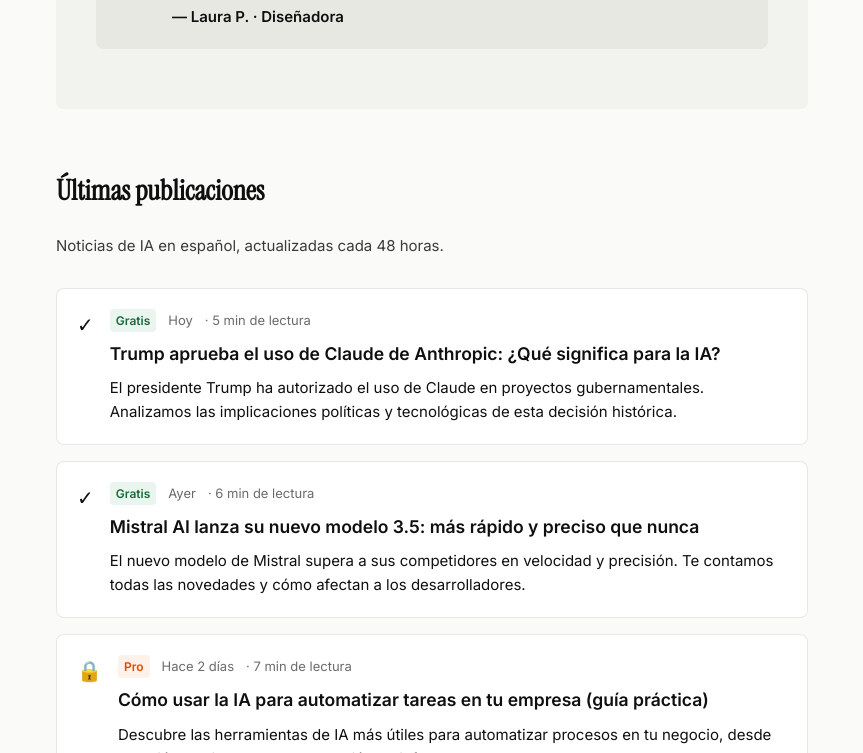
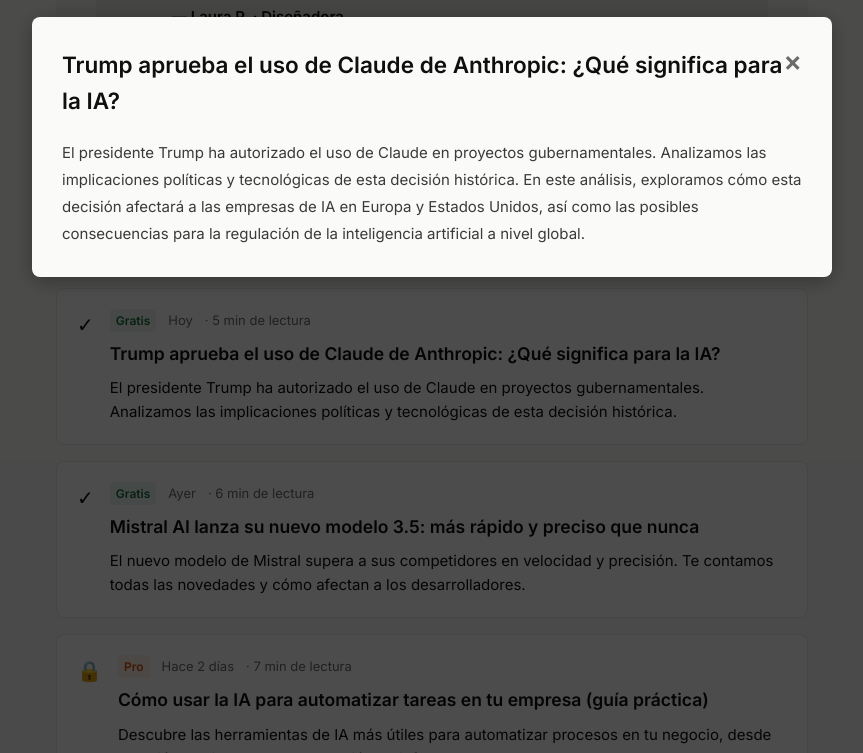
Before and after one commit to reivax2/intelibrief-frontend, a plain HTML site: page index.html in a window 1280 px wide. Both pictures are taken after a click on the element 656 px from the left and 1680 px from the top of the page. Shown: the part 1327-2080 px from the top of the page, without its empty margins (208-1071 px from the left). Drawn offline with Linux system fonts and the light colour scheme; a script that the page names is missing.

Commit message:
Update index.html

```diff
--- a/index.html
+++ b/index.html
@@ -318,6 +318,49 @@
             font-weight: 600;
         }
 
+        /* Modal para el contenido completo */
+        .modal {
+            display: none;
+            position: fixed;
+            z-index: 1000;
+            left: 0;
+            top: 0;
+            width: 100%;
+            height: 100%;
+            overflow: auto;
+            background-color: rgba(0, 0, 0, 0.7);
+        }
+
+        .modal-content {
+            background-color: var(--paper);
+            margin: 5% auto;
+            padding: 30px;
+            border-radius: var(--r);
+            width: 80%;
+            max-width: 800px;
+            box-shadow: 0 4px 20px rgba(0, 0, 0, 0.3);
+            position: relative;
+        }
+
+        .close {
+            color: var(--ink3);
+            float: right;
+            font-size: 28px;
+            font-weight: bold;
+            cursor: pointer;
+            line-height: 1;
+        }
+
+        .close:hover {
+            color: var(--ink);
+        }
+
+        .modal-body {
+            margin-top: 20px;
+            line-height: 1.8;
+            color: var(--ink2);
+        }
+
         /* Sección de suscripción */
         .subscription-section {
             text-align: center;
@@ -436,6 +479,10 @@
                 width: 100% !important;
                 margin: 10px 0 !important;
             }
+            .modal-content {
+                width: 95% !important;
+                padding: 20px !important;
+            }
         }
     </style>
 </head>
@@ -445,6 +492,15 @@
         <div class="ticker-content">
             <span class="ticker-text"><span>🔥</span> ÚLTIMO: Mistral AI lanza su nuevo modelo 3.5 | <span>🔥</span> Google DeepMind anuncia avances en IA generativa | <span>🔥</span> Trump aprueba el uso de Claude de Anthropic | <span>🔥</span> Meta abre su modelo de lenguaje a investigadores</span>
             <span class="ticker-text"><span>🔥</span> ÚLTIMO: Mistral AI lanza su nuevo modelo 3.5 | <span>🔥</span> Google DeepMind anuncia avances en IA generativa | <span>🔥</span> Trump aprueba el uso de Claude de Anthropic | <span>🔥</span> Meta abre su modelo de lenguaje a investigadores</span>
+        </div>
+    </div>
+
+    <!-- Modal para mostrar el contenido de las noticias -->
+    <div id="modal-noticia" class="modal">
+        <div class="modal-content">
+            <span class="close" onclick="cerrarModal()">&times;</span>
+            <h2 id="modal-titulo"></h2>
+            <div id="modal-contenido" class="modal-body"></div>
         </div>
     </div>
 
@@ -526,7 +582,7 @@
             </div>
         </section>
 
-        <!-- Sección de últimas publicaciones con eventos onclick directos -->
+        <!-- Sección de últimas publicaciones -->
         <section class="publications-section">
             <h2>Últimas publicaciones</h2>
             <p class="intro">Noticias de IA en español, actualizadas cada 48 horas.</p>
@@ -540,7 +596,7 @@
                             <span>Hoy</span>
                             <span>· 5 min de lectura</span>
                         </div>
-                        <h3 class="noticia-titulo" onclick="window.open('https://www.xataka.com/robotica-e-ia/trump-firma-orden-ejecutiva-para-que-estados-unidos-lidere-mundo-ia', '_blank')">
+                        <h3 class="noticia-titulo" onclick="abrirModal('Trump aprueba el uso de Claude de Anthropic: ¿Qué significa para la IA?', 'El presidente Trump ha autorizado el uso de Claude en proyectos gubernamentales. Analizamos las implicaciones políticas y tecnológicas de esta decisión histórica. En este análisis, exploramos cómo esta decisión afectará a las empresas de IA en Europa y Estados Unidos, así como las posibles consecuencias para la regulación de la inteligencia artificial a nivel global.')">
                             Trump aprueba el uso de Claude de Anthropic: ¿Qué significa para la IA?
                         </h3>
                         <p>El presidente Trump ha autorizado el uso de Claude en proyectos gubernamentales. Analizamos las implicaciones políticas y tecnológicas de esta decisión histórica.</p>
@@ -556,7 +612,7 @@
                             <span>Ayer</span>
                             <span>· 6 min de lectura</span>
                         </div>
-                        <h3 class="noticia-titulo" onclick="window.open('https://www.xataka.com/robotica-e-ia/mistral-ai-lanza-nuevo-modelo-3-5-mas-rapido-preciso-que-nunca', '_blank')">
+                        <h3 class="noticia-titulo" onclick="abrirModal('Mistral AI lanza su nuevo modelo 3.5: más rápido y preciso que nunca', 'El nuevo modelo de Mistral supera a sus competidores en velocidad y precisión. Te contamos todas las novedades y cómo afectan a los desarrolladores. Con un 20% menos de consumo de energía y capacidad para procesar textos más largos, este modelo promete revolucionar el mercado de la IA en Europa.')">
                             Mistral AI lanza su nuevo modelo 3.5: más rápido y preciso que nunca
                         </h3>
                         <p>El nuevo modelo de Mistral supera a sus competidores en velocidad y precisión. Te contamos todas las novedades y cómo afectan a los desarrolladores.</p>
@@ -636,8 +692,28 @@
         <p>© 2026 NoticiasIA. La IA no espera.</p>
     </footer>
 
-    <!-- Script para Stripe y PayPal -->
+    <!-- Script para el modal y Stripe/PayPal -->
     <script>
+        // Función para abrir el modal con el contenido de la noticia
+        function abrirModal(titulo, contenido) {
+            document.getElementById('modal-titulo').textContent = titulo;
+            document.getElementById('modal-contenido').innerHTML = `<p>${contenido}</p>`;
+            document.getElementById('modal-noticia').style.display = 'block';
+        }
+
+        // Función para cerrar el modal
+        function cerrarModal() {
+            document.getElementById('modal-noticia').style.display = 'none';
+        }
+
+        // Cerrar el modal al hacer clic fuera de él
+        window.onclick = function(event) {
+            const modal = document.getElementById('modal-noticia');
+            if (event.target === modal) {
+                cerrarModal();
+            }
+        }
+
         // Configuración de Stripe
         const stripe = Stripe('pk_test_TU_CLAVE_PUBLICA_STRIPE'); // Reemplaza con tu clave pública de Stripe
 
```
